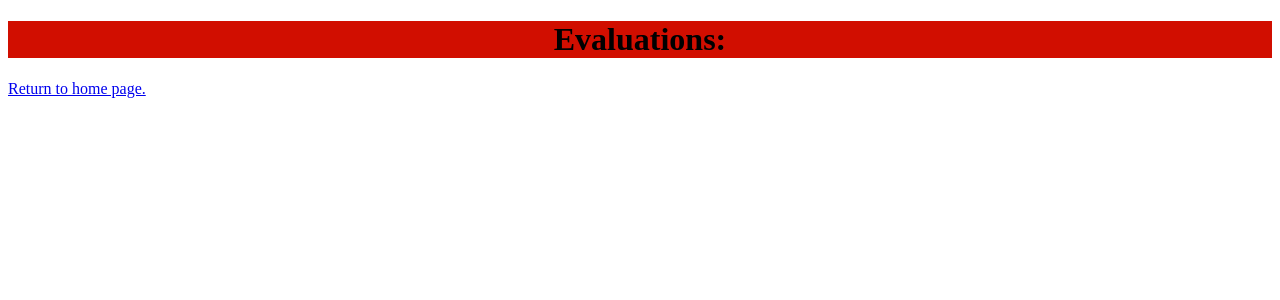
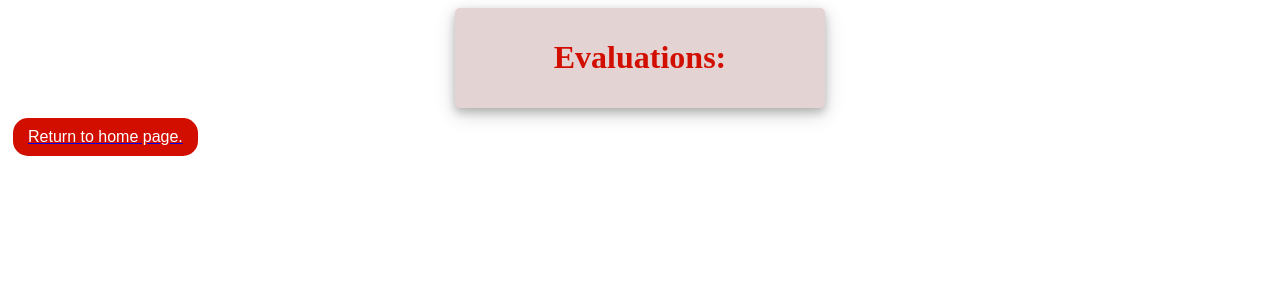
Before and after one commit to NarnianDwarf/studentTeachingSoftware, a Django app: a page that uses mysite/templates/evalList.html in a window 1280 px wide. Shown: the top 300 px of the page. Run offline with Django 4.2, Linux system fonts and the light colour scheme; the visitor is signed in with stand-in values (Sample User, id 1); data comes from the database, SQL or seed files in the repository; data that the repository does not hold is empty.

Commit message:
Evaluations Viewing Updated
Evaluations look much prettier now

```diff
--- a/mysite/templates/evalList.html
+++ b/mysite/templates/evalList.html
@@ -10,6 +10,30 @@
                 margin-right: auto;
                 align-items: center;
                 text-align: center;
+            }
+
+            .title_card {
+                width: 350px;
+                margin-top: auto;
+                margin-bottom: auto;
+                background: #e4d3d3;
+                position: relative;
+                display: flex;
+                justify-content: center;
+                flex-direction: column;
+                align-items: center;
+                margin-left: auto;
+                margin-right: auto;
+                padding: 10px;
+                box-shadow: 0 4px 8px 0 rgba(0, 0, 0, 0.2), 0 6px 20px 0 rgba(0, 0, 0, 0.19);
+                -webkit-box-shadow: 0 4px 8px 0 rgba(0, 0, 0, 0.2), 0 6px 20px 0 rgba(0, 0, 0, 0.19);
+                -moz-box-shadow: 0 4px 8px 0 rgba(0, 0, 0, 0.2), 0 6px 20px 0 rgba(0, 0, 0, 0.19);
+                border-radius: 5px;
+		    }
+
+            .altMainTitle {
+                margin: 10;
+                color: #d10e00;
             }
 
             .title {
@@ -37,6 +61,21 @@
                 margin-right: auto;
             }
 
+            .endButton {
+                background-color: #d10e00; /* Red */
+                border: black;
+                border-radius: 15px;
+                color: white;
+                padding: 10px 15px;
+                text-align: center;
+                text-decoration: none;
+                display: block;
+                font-size: 16px;
+                margin: 10px 5px;
+                cursor: pointer;
+                align-items: center;
+            }
+
             .button:hover {background-color: #8c0d04;}
 
             .button:active {
@@ -47,40 +86,49 @@
         </style>
 
     </head>
-    <h1 class="mainTitle">Evaluations:</h1>
+    <body>
+        <div class="container h-100">
+            <div class="d-flex justify-content-center h-100">
+                <div class="title_card">
+                    <div class="d-flex justify-content-center">
+                        <h1 class="altMainTitle">Evaluations:</h1>
+                    </div>
+                </div>
+            </div>
+        </div>
 
         {% if profile %}
+            {% if all_evaluations %}
+                {% for supervising in profile.supervise.all %}
+                    {% for studentProfile in all_profiles %}
+                        {% if studentProfile.user_id == supervising.user_id %}
+                            <div class="container h-100">
+                                <div class="d-flex justify-content-center h-100">
+                                    <div class="title_card">
 
-        {% if all_evaluations %}
 
-            {% for supervising in profile.supervise.all %}
-
-                {% for studentProfile in all_profiles %}
-
-                    {% if studentProfile.user_id == supervising.user_id %}
-                        <h2 class="title">{{ supervising.user }}</h2>
-
+                                        <div class="d-flex justify-content-center">
+                                            <h2 class="altMaintitle">{{ supervising.user }}</h2>
                                             {% for eval in all_evaluations %}
-
                                                 {% if studentProfile.student_ID == eval.stud_id %}
                                                     <p><a href="/firstEvaluation/{{ eval.id }}"><button class="button"> student id: {{ eval.stud_id }}, test id: {{ eval.id }}</button></a></p>
                                                 {% endif %}
+                                            {% endfor %}
+                                        </div>
 
+                                    </div>
+                                </div>
+                            </div>
+                        {% endif %}
                     {% endfor %}
-
+                {% endfor %}
             {% endif %}
-
-                {% endfor %}
-
-            {% endfor %}
-
-        {% endif %}
-
         {% else %}
 
             <h3>There are no evaluations for you to view.</h3>
 
         {% endif %}
 
-    <a href="{% url 'homePage' %}">Return to home page.</a> <br/>
+        <a href="{% url 'homePage' %}"><button class="endButton">Return to home page.</button></a> <br/>
+    </body>
 </html>
--- a/mysite/templates/studentHomePage.html
+++ b/mysite/templates/studentHomePage.html
@@ -82,17 +82,17 @@
             <button type="button">Logout</button>
         </a></span>
 
-        <p style="font-size:20px"><span>Hello, {{user.username}}</span></p>
+        <!-- <p style="font-size:20px"><span>Hello, {{user.username}}</span></p> -->
 
         <br>
         <img src="{% static 'images/logo.jpg' %}" class="img-fluidrounded-start" alt="Logo Image">
 
-        <a class="nav-link" href="{% url 'profile_list' %}">
+        <!-- <a class="nav-link" href="{% url 'profile_list' %}">
             <button class="button button4">Profile List</button>
         </a>
         <a class="nav-link" href="{% url 'profile' request.user.id %}">
             <button class="button button5">My Profile</button>
-        </a>
+        </a>  -->
     </head>
 
     <!-- <nav class="navbar navbar-expand-ig navbar-dark bg-dark">
--- a/mysite/templates/teacherHomePage.html
+++ b/mysite/templates/teacherHomePage.html
@@ -59,7 +59,9 @@
 
     <body>
         <img src="{% static 'images/logo.jpg' %}" class="img-fluidrounded-start" alt="Logo Image">
-        <button class="button button1">View Evaluations</button>
+        <a href="/firstEvaluation/questions/list">
+            <button class="button button1">View Evaluations</button>
+        </a>
         <button class="button button2">Submit Evaluation</button>
         <button class="button">View Attendance</button>
 
```
Also changed, not shown: mysite/templates/adminHomePage.html (+3 -4 lines), mysite/templates/evaluationDetails.html (+51 -1 lines). Lines whose indentation alone changed are shown as unchanged.
